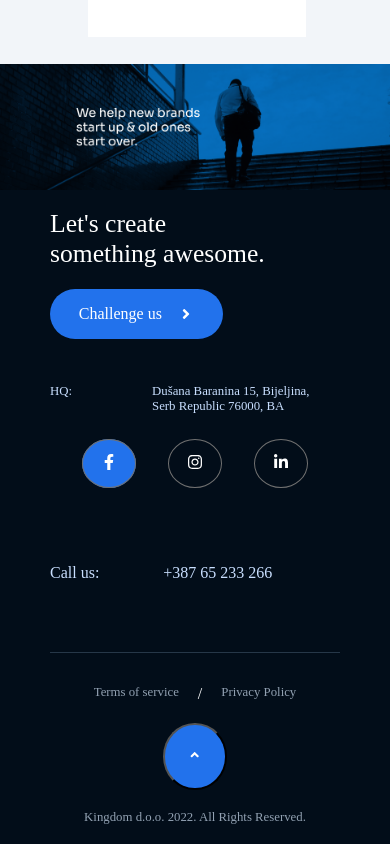
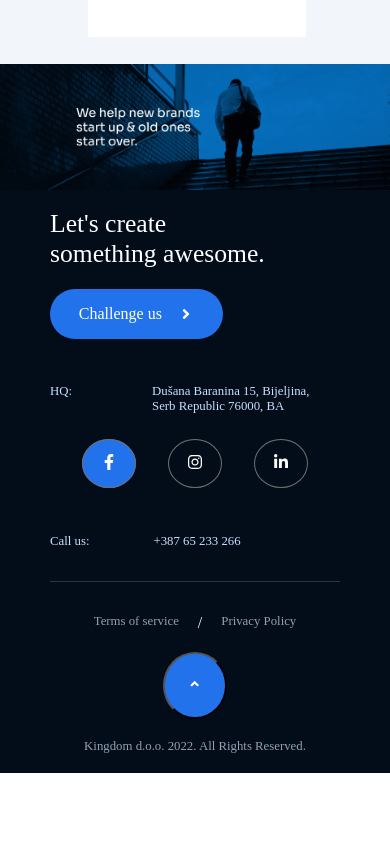
Before and after one commit to jtrifkovic/kingdomSite, a React (Create React App) app: page / in a window 390 px wide. Shown: the part 5061-5905 px from the top of the page. After the commit the page ends 5834 px from the top, so only its background shows below. Built offline with nearby package versions, Linux system fonts and the light colour scheme.

Commit message:
responsive update (FOOTER)

```diff
--- a/src/Components/footer/Footer.css
+++ b/src/Components/footer/Footer.css
@@ -202,7 +202,11 @@
 
     .leftPartTwo {
         gap: 4rem;
-        padding-top: 50px;
+        padding-top: 20px;
+    }
+
+    .leftPartTwo p {
+        font-size: 0.8rem;
     }
 
     .fotSocCrc {
@@ -216,4 +220,8 @@
     .rightBot {
         font-size: 0.8rem;
     }
+
+    .brBot {
+        padding-bottom: 2rem;
+    }
 }
```
